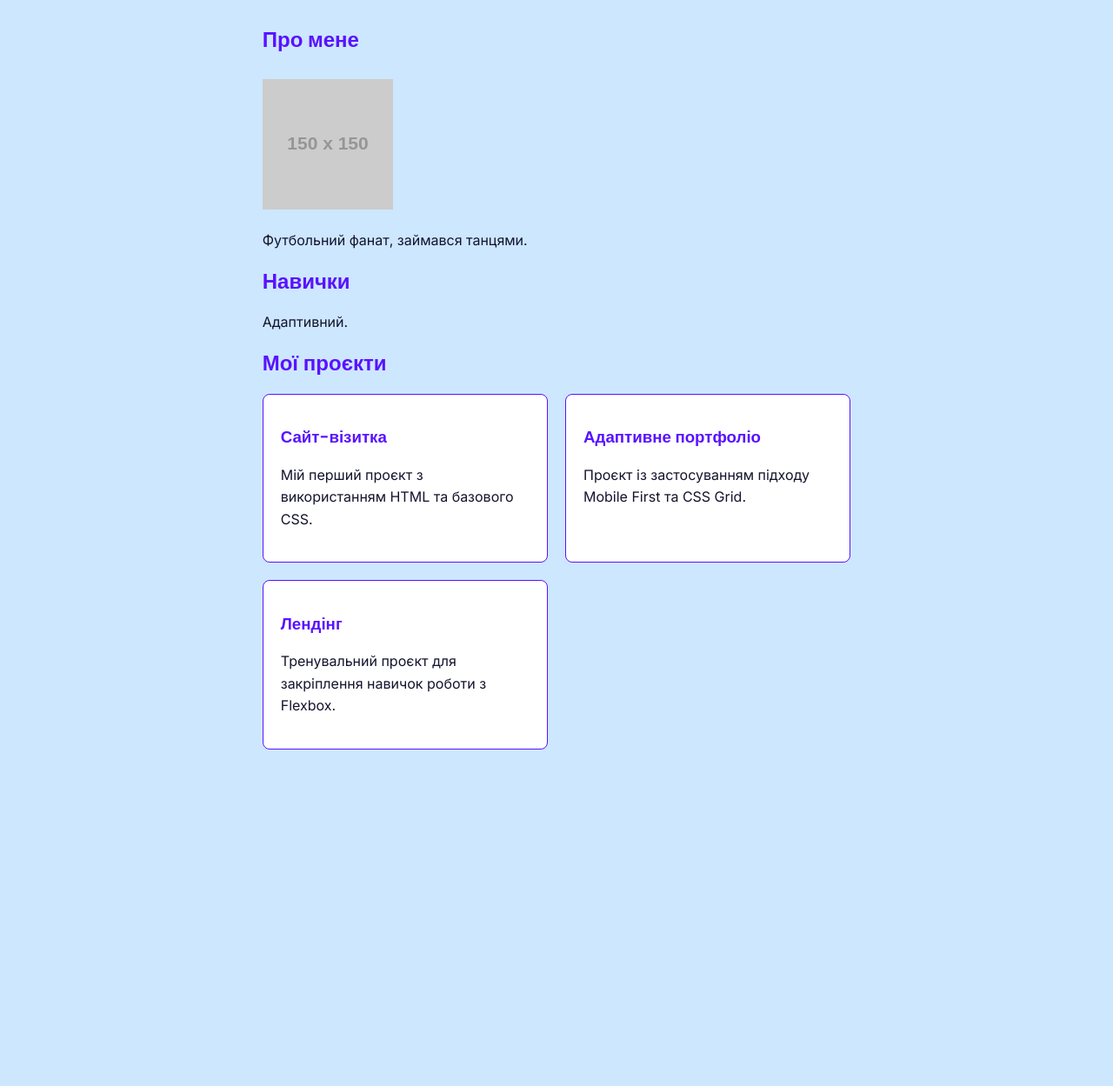
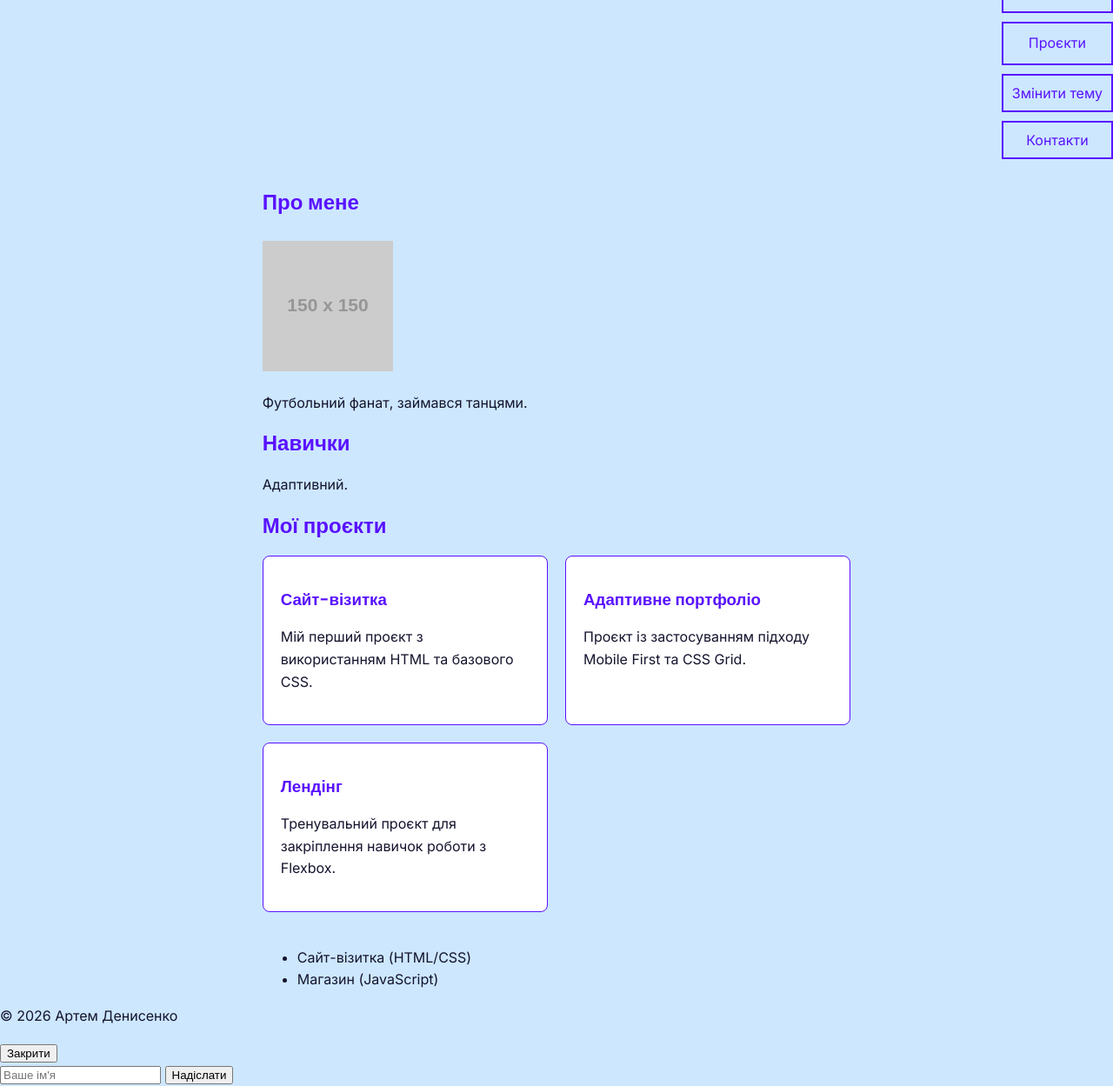
Before and after one commit to denysenkoartem1624-art/my-web-project, a plain HTML site: page index.html in a window 1280 px wide. Shown: the part 110-1359 px from the top of the page at 87% size. Before the commit the page ends 1012 px from the top, so only its background shows below. Drawn offline with Linux system fonts and the light colour scheme; placeholder pictures from the web are drawn by us.

Commit message:
Add JS: DOM rendering, theme toggle, modal and validation

```diff
--- a/index.html
+++ b/index.html
@@ -20,7 +20,8 @@
                 <li><a href="#about">Про мене</a></li>
                 <li><a href="#skills">Навички</a></li>
                 <li><a href="#projects">Проєкти</a></li>
-                <li><a href="#contacts">Контакти</a></li>
+                <li><button id="theme-toggle">Змінити тему</button></li>
+                <li><button id="open-modal">Контакти</button></li>
             </ul>
         </nav>
     </header>
@@ -53,12 +54,27 @@
                     <p>Тренувальний проєкт для закріплення навичок роботи з Flexbox.</p>
                 </article>
             </div>
+
+            <ul id="projects-list"></ul>
+
         </section>
     </main>
 
     <footer>
+        <p>© 2026 Артем Денисенко</p>
+    </footer>
 
-    </footer>
+    <div id="modal" class="modal">
+        <div class="modal-content">
+            <button id="close-modal">Закрити</button>
+            <form id="contact-form">
+                <input type="text" id="user-name" placeholder="Ваше ім'я">
+                <button type="submit">Надіслати</button>
+            </form>
+        </div>
+    </div>
+
+    <script src="script.js"></script>
 
 </body>
 </html>
--- a/script.js
+++ b/script.js
@@ -0,0 +1,65 @@
+
+console.log("JS connected!");
+
+const myProjects = [
+  { id: 1, title: "Сайт-візитка", tech: "HTML/CSS" },
+  { id: 2, title: "Магазин", tech: "JavaScript" }
+];
+
+console.log(myProjects[0]);
+console.log(myProjects[0].title);
+
+const list = document.querySelector('#projects-list');
+
+if (list) {
+  myProjects.forEach(project => {
+    const li = document.createElement('li');
+    li.textContent = project.title + " (" + project.tech + ")";
+    list.appendChild(li);
+  });
+}
+const themeBtn = document.querySelector('#theme-toggle');
+const bodyElement = document.body;
+
+if (themeBtn) {
+  themeBtn.addEventListener('click', () => {
+    bodyElement.classList.toggle('dark-theme');
+  });
+}
+
+const openBtn = document.querySelector('#open-modal');
+const closeBtn = document.querySelector('#close-modal');
+const modal = document.querySelector('#modal');
+
+if (openBtn && closeBtn && modal) {
+  openBtn.addEventListener('click', () => {
+    modal.classList.add('is-open');
+  });
+
+  closeBtn.addEventListener('click', () => {
+    modal.classList.remove('is-open');
+  });
+}
+
+document.addEventListener('keydown', (event) => {
+  if (event.key === 'Escape') {
+    if (modal) {
+        modal.classList.remove('is-open');
+    }
+  }
+});
+
+const form = document.querySelector('#contact-form');
+const nameInput = document.querySelector('#user-name');
+
+if (form && nameInput) {
+  form.addEventListener('submit', (event) => {
+    event.preventDefault();
+
+    if (nameInput.value.trim().length < 2) {
+      alert("Ім'я має містити щонайменше 2 символи");
+    } else {
+      alert("Форму відправлено!");
+    }
+  });
+}
--- a/style.css
+++ b/style.css
@@ -57,13 +57,20 @@ nav ul {
     padding: 0;
 }
 
-.nav-box a {
+/* Додали стилізацію і для button, щоб нові кнопки виглядали як посилання */
+.nav-box a,
+.nav-box button {
     display: block;
     padding: 10px;
     border: 2px solid var(--primary-color);
     color: var(--primary-color);
+    background-color: transparent;
     text-decoration: none;
     text-align: center;
+    font-family: inherit;
+    font-size: 1rem;
+    cursor: pointer;
+    width: 100%;
 }
 
 .projects-container {
@@ -85,11 +92,4 @@ nav ul {
     header {
         display: flex;
         justify-content: space-between;
-        align-items: center;
-        padding: 0 20px;
-    }
-
-    nav ul {
-        flex-direction: row;
-    }
-}
+        align-
```
